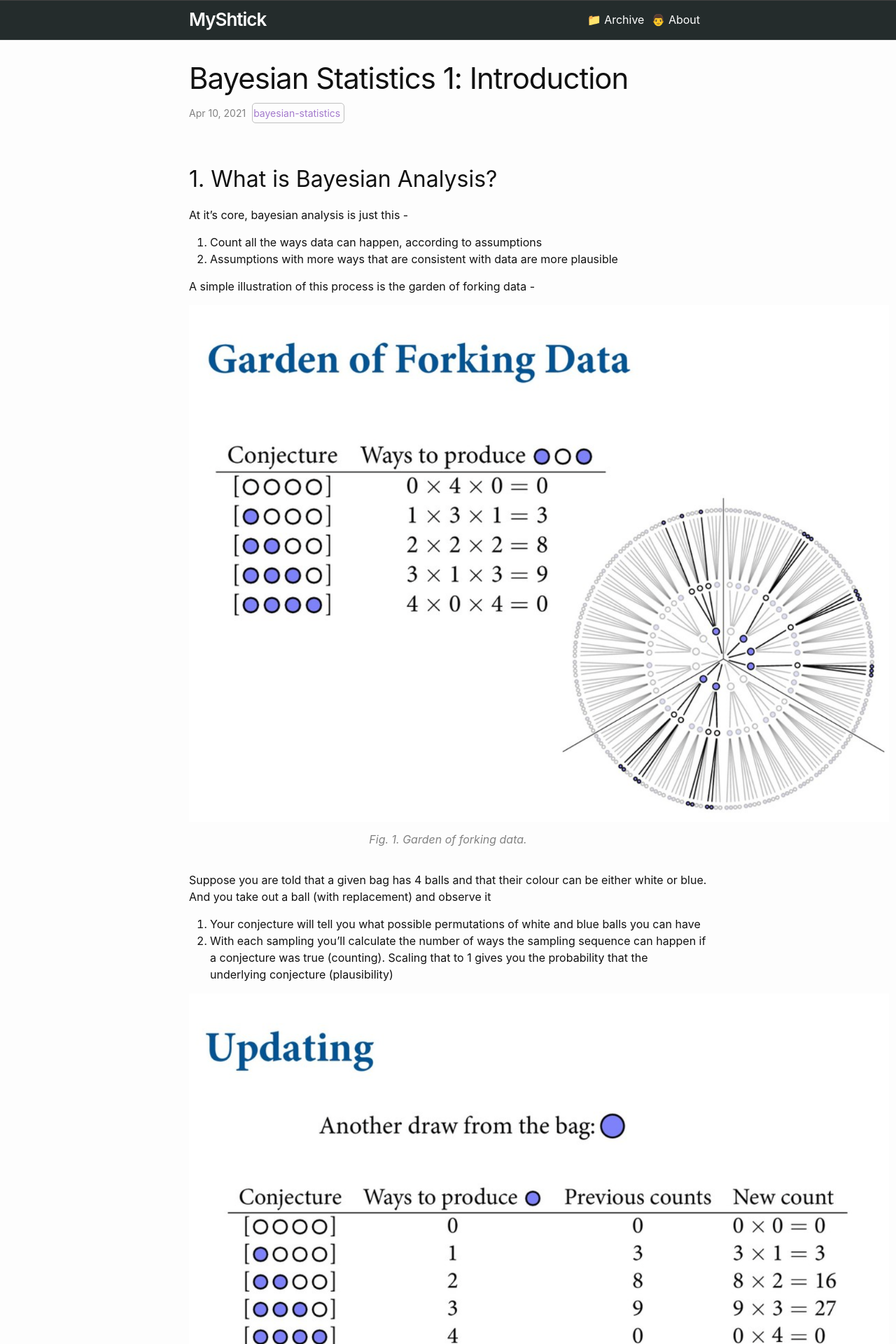
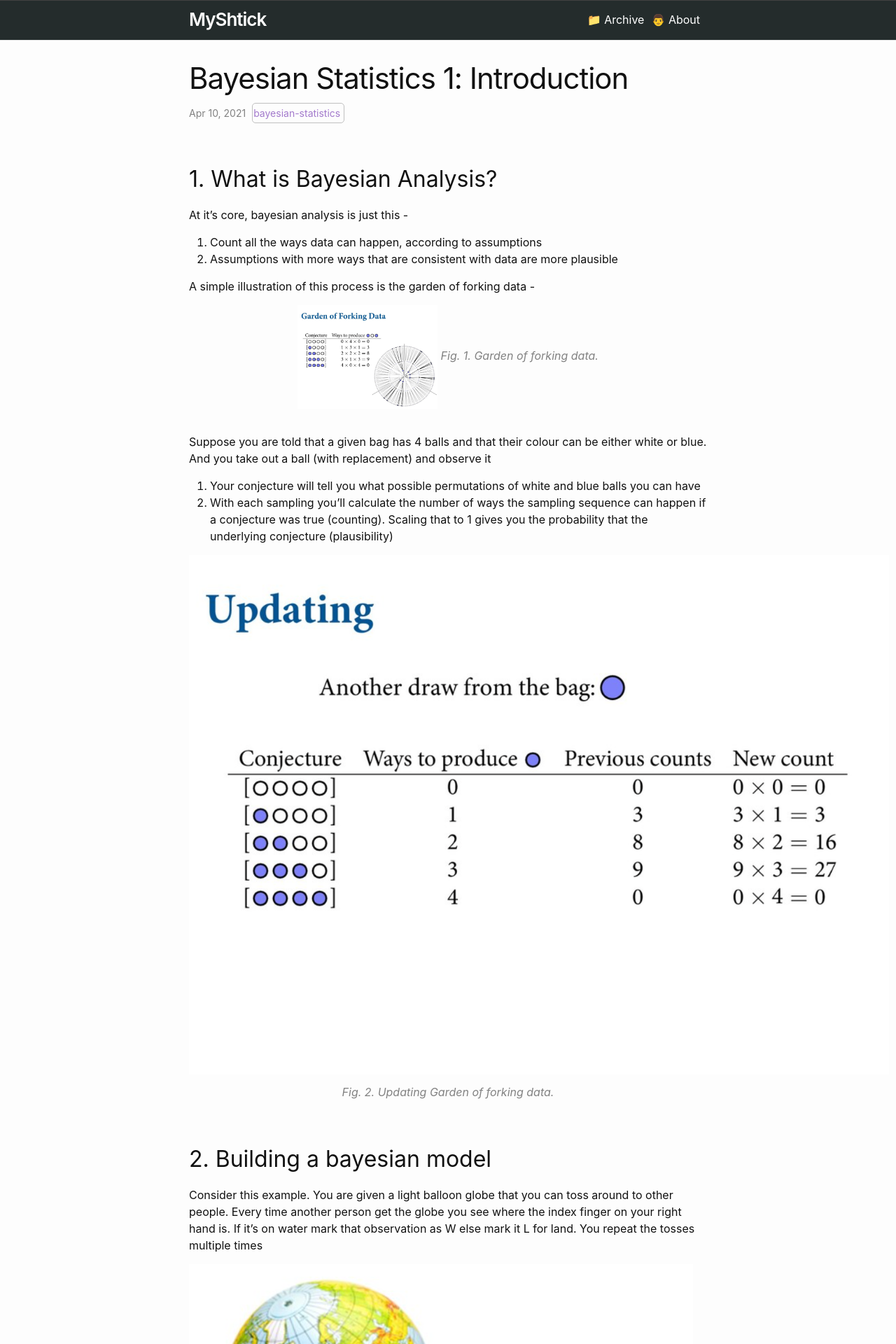
Before and after one commit to nitinrawatiitd/nitinrawatiitd.github.io, a Jekyll site: the page built from docs/_posts/2021-04-10-Bayesian-Statistics-1:-Introduction.md, in a window 1280 px wide. Shown: the top 1920 px of the page at 70% size. Built offline with Jekyll 4.4.1, drawn with Linux system fonts in a browser that asks for light colours.

Commit message:
Changes to the posts

```diff
--- a/docs/_posts/2021-04-10-Bayesian-Statistics-1:-Introduction.md
+++ b/docs/_posts/2021-04-10-Bayesian-Statistics-1:-Introduction.md
@@ -12,8 +12,7 @@
 
 A simple illustration of this process is the garden of forking data -
 
-![garden of forking data]({{ '/assets/pics/bayesian-statistics/garden_of_forking_data.png' | relative_url }})
-{:height="50%" width="50%" class="left"}
+<img src="/assets/pics/bayesian-statistics/garden_of_forking_data.png" width="200" alt="garden of forking data">
 *Fig. 1. Garden of forking data.*
 {:.image-caption}
 
```
